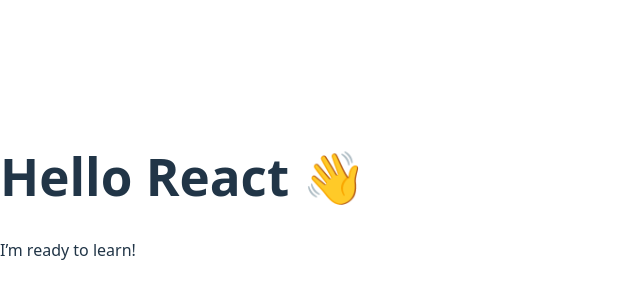
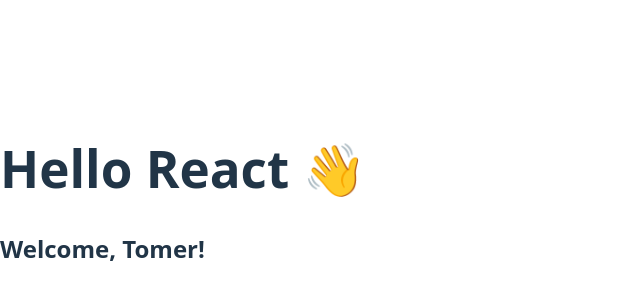
Before and after one commit to TGuetta/react-learning-journey, a React (Vite) app: page / in a window 1280 px wide. Shown: the part 204-504 px from the top of the page, without its empty margins (0-640 px from the left). Built offline with nearby package versions, Linux system fonts and the light colour scheme.

Commit message:
02: Added first custom component with JSX

```diff
--- a/src/App.jsx
+++ b/src/App.jsx
@@ -1,8 +1,10 @@
+import Welcome from "./Welcome";
+
 function App() {
   return (
     <div>
       <h1>Hello React 👋</h1>
-      <p>I’m ready to learn!</p>
+      <Welcome name="Tomer" />
     </div>
   );
 }
--- /dev/null
+++ b/src/Welcome.jsx
@@ -0,0 +1,5 @@
+function Welcome(props) {
+  return <h2>Welcome, {props.name}!</h2>;
+}
+
+export default Welcome;
```
